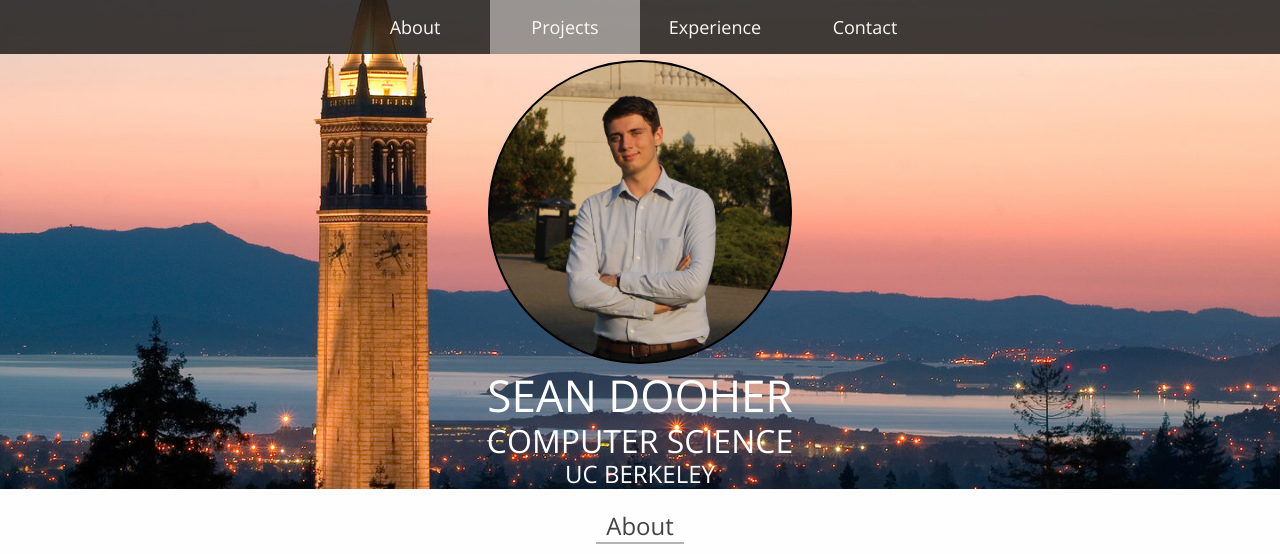
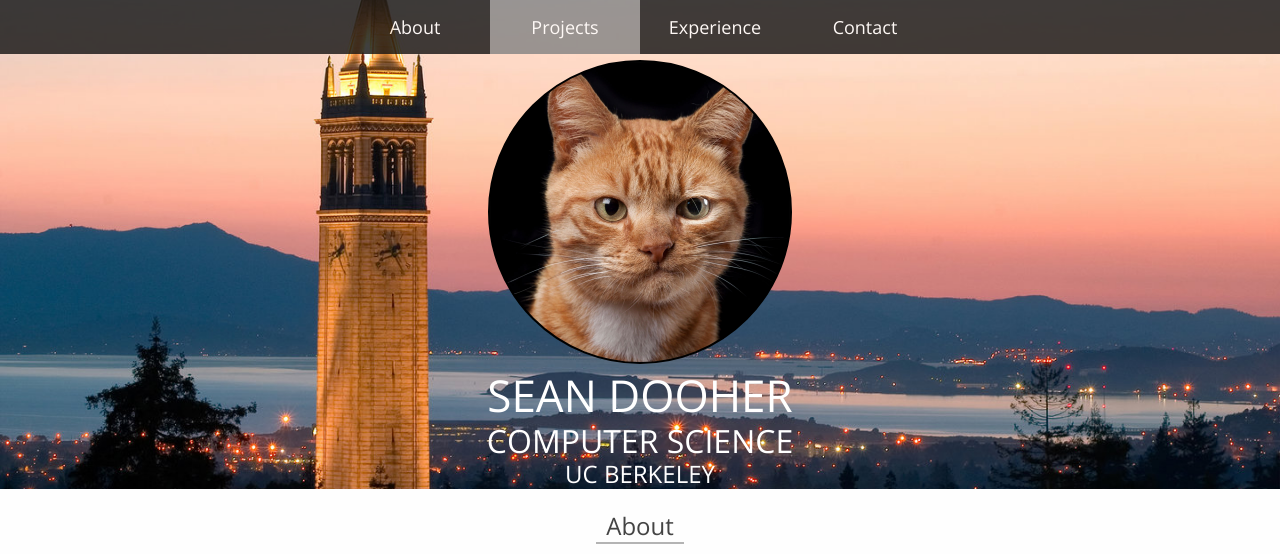
Before and after one commit to sean-dooher/old-website, a Django app: page / in a window 1280 px wide, with the pointer over the restyled element. Shown: the top 554 px of the page. Run offline with Django 3.2, Linux system fonts and the light colour scheme; data that the repository does not hold is empty; some libraries are stand-ins or nearby versions.

Commit message:
Hover profile image added

```diff
--- a/mainpages/static/styles/main.css
+++ b/mainpages/static/styles/main.css
@@ -133,6 +133,9 @@
 	border-radius: 100%;
 	border: 2px solid black;
 	display: inline-block;
+}
+#profile-picture:hover {
+	background-image: url('../media/profile1.jpg');
 }
 
 .banner h1, .banner h2, .banner h3 {
```
